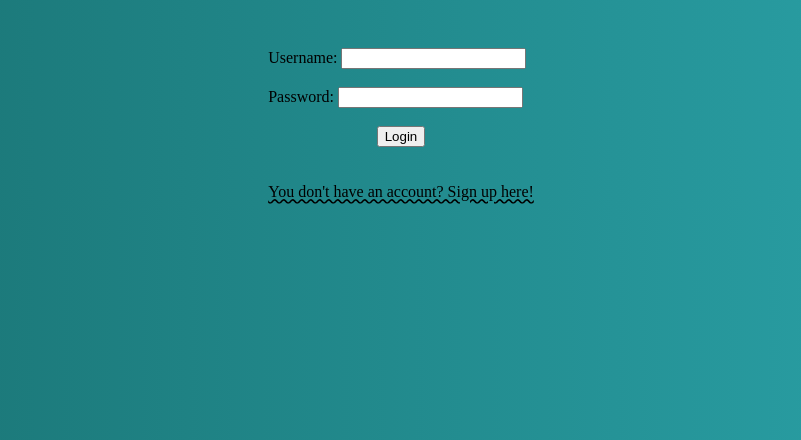
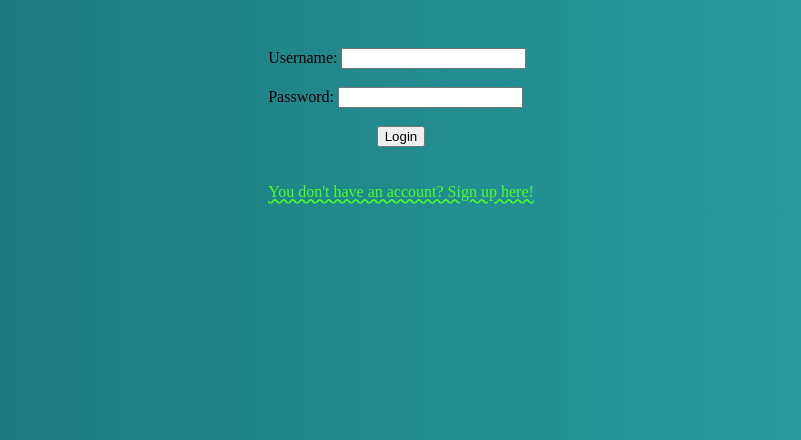
Before and after one commit to xhorey/social_media_proj, a Django app: page / in a window 1280 px wide, with the pointer over the restyled element. Shown: the part 174-614 px from the top of the page, without its empty margins (239-1040 px from the left). Run offline with Django 5.2, Linux system fonts and the light colour scheme.

Commit message:
Colour change

```diff
--- a/project_1/static/Styles/Login.css
+++ b/project_1/static/Styles/Login.css
@@ -1,6 +1,10 @@
 #NewUser{
     text-decoration: wavy underline;
     color: black;
+}
+#NewUser:hover{
+    color: rgb(77, 255, 42);
+    transition: color 0.3s ease;
 }
 body{
     background: linear-gradient(to right, #197171, #2ba4aa);
```
